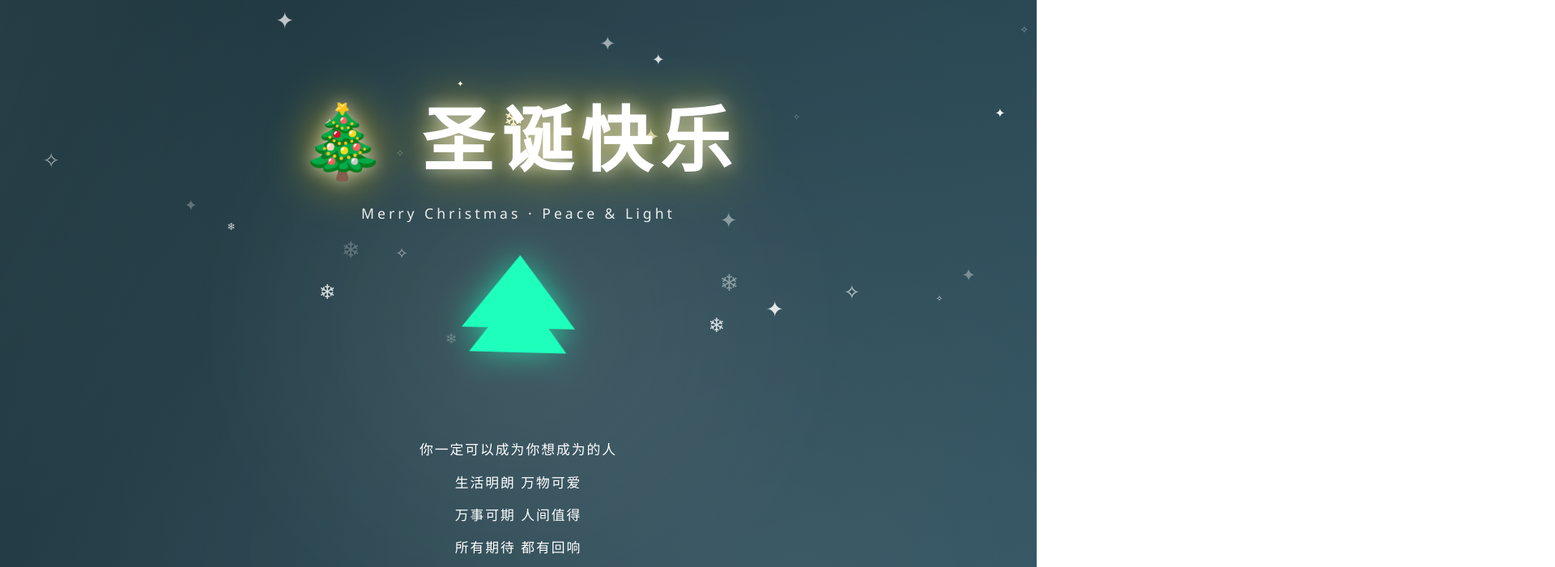
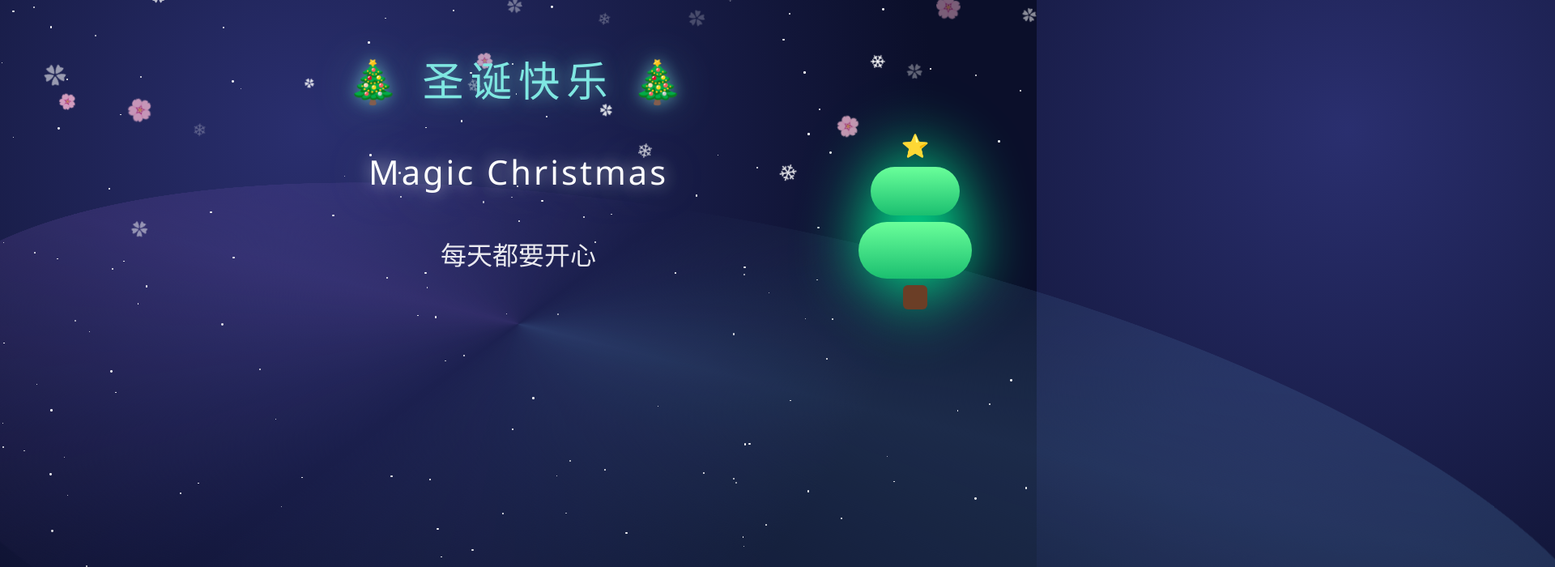
Before and after one commit to bling-ling/00to11.github.io, a plain HTML site: page index.html in a window 1280 px wide. Shown: the top 700 px of the page at 81% size, 1920 px wide, since content can reach past the window. Drawn offline with Linux system fonts and the light colour scheme.

Commit message:
Update index.html

```diff
--- a/index.html
+++ b/index.html
@@ -2,7 +2,7 @@
 <html lang="zh-CN">
 <head>
 <meta charset="UTF-8">
-<title>🎄 圣诞快乐</title>
+<title>Magic Christmas</title>
 <meta name="viewport" content="width=device-width, initial-scale=1.0">
 
 <style>
@@ -17,186 +17,187 @@ body {
   overflow: hidden;
   font-family: "Segoe UI", system-ui, sans-serif;
   background:
-    radial-gradient(circle at 20% 20%, rgba(255,255,255,.12), transparent 40%),
-    radial-gradient(circle at 80% 70%, rgba(255,255,255,.1), transparent 45%),
-    linear-gradient(130deg, #0f2027, #203a43, #2c5364);
-  background-size: 200% 200%;
-  animation: bgFlow 18s ease infinite;
+    radial-gradient(circle at 30% 20%, #2a2f6f, #0b0f2a 70%),
+    linear-gradient(120deg, #050816, #0b1c2d);
   color: white;
+  perspective: 1000px;
 }
 
-@keyframes bgFlow {
-  0% { background-position: 0% 50%; }
-  50% { background-position: 100% 50%; }
-  100% { background-position: 0% 50%; }
+/* ===== 宇宙旋转能量环 ===== */
+.space-ring {
+  position: fixed;
+  inset: -20%;
+  border-radius: 50%;
+  background:
+    conic-gradient(
+      from 0deg,
+      transparent,
+      rgba(120,200,255,.15),
+      transparent,
+      rgba(180,120,255,.12),
+      transparent
+    );
+  animation: spaceRotate 60s linear infinite;
+  transform-style: preserve-3d;
 }
 
-/* 光晕 */
-.glow {
-  position: fixed;
-  inset: 0;
-  background:
-    radial-gradient(circle at center, rgba(255,255,255,.12), transparent 55%);
-  animation: glowPulse 6s ease-in-out infinite;
-  pointer-events: none;
+@keyframes spaceRotate {
+  from {
+    transform: rotateX(65deg) rotateZ(0deg);
+  }
+  to {
+    transform: rotateX(65deg) rotateZ(360deg);
+  }
 }
 
-@keyframes glowPulse {
-  0%,100% { opacity: .6; }
-  50% { opacity: 1; }
+/* ===== 星星 ===== */
+.star {
+  position: fixed;
+  background: white;
+  border-radius: 50%;
+  opacity: .8;
+  animation: twinkle 3s infinite alternate;
 }
 
-/* 主容器 */
+@keyframes twinkle {
+  from { opacity: .3; }
+  to { opacity: 1; }
+}
+
+/* ===== 主内容 ===== */
 .container {
   position: relative;
-  z-index: 2;
+  z-index: 5;
   height: 100vh;
-  padding: 40px 20px;
-  display: flex;
-  flex-direction: column;
-  justify-content: center;
-  align-items: center;
   text-align: center;
+  padding-top: 60px;
 }
 
 /* 标题 */
-h1 {
-  font-size: clamp(3.5rem, 8vw, 5.5rem);
-  letter-spacing: 10px;
-  margin-bottom: 20px;
-  transform-style: preserve-3d;
-  animation: titleFloat 5s ease-in-out infinite;
+.top-title {
+  font-size: 3.2rem;
+  color: #7fe7e1;
+  letter-spacing: 8px;
+  text-shadow:
+    0 0 20px rgba(127,231,225,.6),
+    0 0 60px rgba(127,231,225,.3);
+}
+
+.en {
+  margin-top: 50px;
+  font-size: 2.6rem;
+  letter-spacing: 3px;
   text-shadow:
     0 0 20px rgba(255,255,255,.6),
-    0 0 60px rgba(255,215,0,.8);
+    0 0 60px rgba(160,200,255,.4);
 }
 
-@keyframes titleFloat {
-  0%,100% { transform: rotateX(0deg) translateY(0); }
-  50% { transform: rotateX(8deg) translateY(-10px); }
+.text {
+  margin-top: 50px;
+  font-size: 2rem;
+  opacity: .9;
 }
 
-/* 副标题 */
-.subtitle {
-  font-size: 1.1rem;
-  letter-spacing: 4px;
-  opacity: .9;
-  margin-bottom: 40px;
+/* ===== 圣诞树 ===== */
+.tree-wrap {
+  position: absolute;
+  right: 80px;
+  top: 160px;
+  filter: drop-shadow(0 0 40px #00ff99);
 }
 
-/* 圣诞树 */
-.tree {
-  position: relative;
-  width: 140px;
-  height: 180px;
-  margin-bottom: 40px;
-  animation: treeSpin 8s ease-in-out infinite;
+.tree-layer {
+  margin: 8px auto;
+  border-radius: 80px;
+  background: linear-gradient(#6aff9a, #1bbf70);
 }
 
-@keyframes treeSpin {
-  0%,100% { transform: rotate(-2deg); }
-  50% { transform: rotate(2deg); }
+.tree-layer:nth-child(1) { width: 80px; height: 50px; }
+.tree-layer:nth-child(2) { width: 110px; height: 60px; }
+.tree-layer:nth-child(3) { width: 140px; height: 70px; }
+
+.star-top {
+  color: gold;
+  font-size: 28px;
+  margin-bottom: 8px;
 }
 
-.tree::before,
-.tree::after {
-  content: "";
-  position: absolute;
-  left: 50%;
-  transform: translateX(-50%);
-  border-left: 70px solid transparent;
-  border-right: 70px solid transparent;
-  border-bottom: 90px solid #1effbc;
-  filter: drop-shadow(0 0 20px rgba(30,255,188,.6));
+.trunk {
+  width: 30px;
+  height: 30px;
+  background: #6b3e26;
+  margin: auto;
+  border-radius: 6px;
 }
 
-.tree::after {
-  top: 40px;
-  border-left-width: 60px;
-  border-right-width: 60px;
-  border-bottom-width: 80px;
+/* ===== 花瓣 / 雪 ===== */
+.petal {
+  position: fixed;
+  top: -20px;
+  pointer-events: none;
+  animation: fall linear forwards, sway ease-in-out infinite;
 }
 
-/* 祝福文字 */
-.bless {
-  max-width: 720px;
-  line-height: 2.4;
-  letter-spacing: 2px;
-  font-size: 1.05rem;
-}
-
-.bless span {
-  display: inline-block;
-  opacity: 0;
-  animation: textIn 1.4s ease forwards;
-}
-
-.bless span:nth-child(n) {
-  animation-delay: calc(var(--i) * 0.4s);
-}
-
-@keyframes textIn {
-  from {
-    opacity: 0;
-    transform: translateY(20px);
-  }
+@keyframes fall {
   to {
-    opacity: 1;
-    transform: translateY(0);
+    transform: translateY(120vh) rotate(360deg);
   }
 }
 
-/* 雪花 */
-.snow {
-  position: fixed;
-  top: -10px;
-  color: white;
-  user-select: none;
-  pointer-events: none;
-  animation: fall linear;
-}
-
-@keyframes fall {
-  to { transform: translateY(110vh); }
+@keyframes sway {
+  0%,100% { margin-left: 0; }
+  50% { margin-left: 40px; }
 }
 </style>
 </head>
 
 <body>
 
-<div class="glow"></div>
+<div class="space-ring"></div>
 
 <div class="container">
-  <h1>🎄 圣诞快乐</h1>
-  <div class="subtitle">Merry Christmas · Peace & Light</div>
+  <div class="top-title">🎄 圣诞快乐 🎄</div>
+  <div class="en">Magic Christmas</div>
+  <div class="text">每天都要开心</div>
 
-  <div class="tree"></div>
-
-  <div class="bless">
-    <span style="--i:1">你一定可以成为你想成为的人</span><br>
-    <span style="--i:2">生活明朗</span>
-    <span style="--i:3">万物可爱</span><br>
-    <span style="--i:4">万事可期</span>
-    <span style="--i:5">人间值得</span><br>
-    <span style="--i:6">所有期待</span>
-    <span style="--i:7">都有回响</span>
+  <div class="tree-wrap">
+    <div class="star-top">⭐</div>
+    <div class="tree-layer"></div>
+    <div class="tree-layer"></div>
+    <div class="tree-layer"></div>
+    <div class="trunk"></div>
   </div>
 </div>
 
 <script>
-const snowIcons = ["❄", "✦", "✧"];
+/* 星星（分层） */
+for (let i = 0; i < 160; i++) {
+  const star = document.createElement("div");
+  star.className = "star";
+  const size = Math.random() * 2 + 1;
+  star.style.width = size + "px";
+  star.style.height = size + "px";
+  star.style.left = Math.random() * innerWidth + "px";
+  star.style.top = Math.random() * innerHeight + "px";
+  star.style.animationDelay = Math.random() * 3 + "s";
+  document.body.appendChild(star);
+}
+
+/* 花瓣 & 雪 */
+const petals = ["🌸", "❄", "✿"];
 
 setInterval(() => {
-  const snow = document.createElement("div");
-  snow.className = "snow";
-  snow.textContent = snowIcons[Math.floor(Math.random() * snowIcons.length)];
-  snow.style.left = Math.random() * innerWidth + "px";
-  snow.style.fontSize = Math.random() * 20 + 10 + "px";
-  snow.style.opacity = Math.random() * .8 + .2;
-  snow.style.animationDuration = Math.random() * 8 + 6 + "s";
-  document.body.appendChild(snow);
-  setTimeout(() => snow.remove(), 14000);
-}, 180);
+  const p = document.createElement("div");
+  p.className = "petal";
+  p.textContent = petals[Math.floor(Math.random() * petals.length)];
+  p.style.left = Math.random() * innerWidth + "px";
+  p.style.fontSize = Math.random() * 20 + 12 + "px";
+  p.style.opacity = Math.random() * .8 + .2;
+  p.style.animationDuration = Math.random() * 10 + 10 + "s";
+  p.style.animationDelay = Math.random() * 2 + "s";
+  document.body.appendChild(p);
+  setTimeout(() => p.remove(), 20000);
+}, 220);
 </script>
 
 </body>
```
